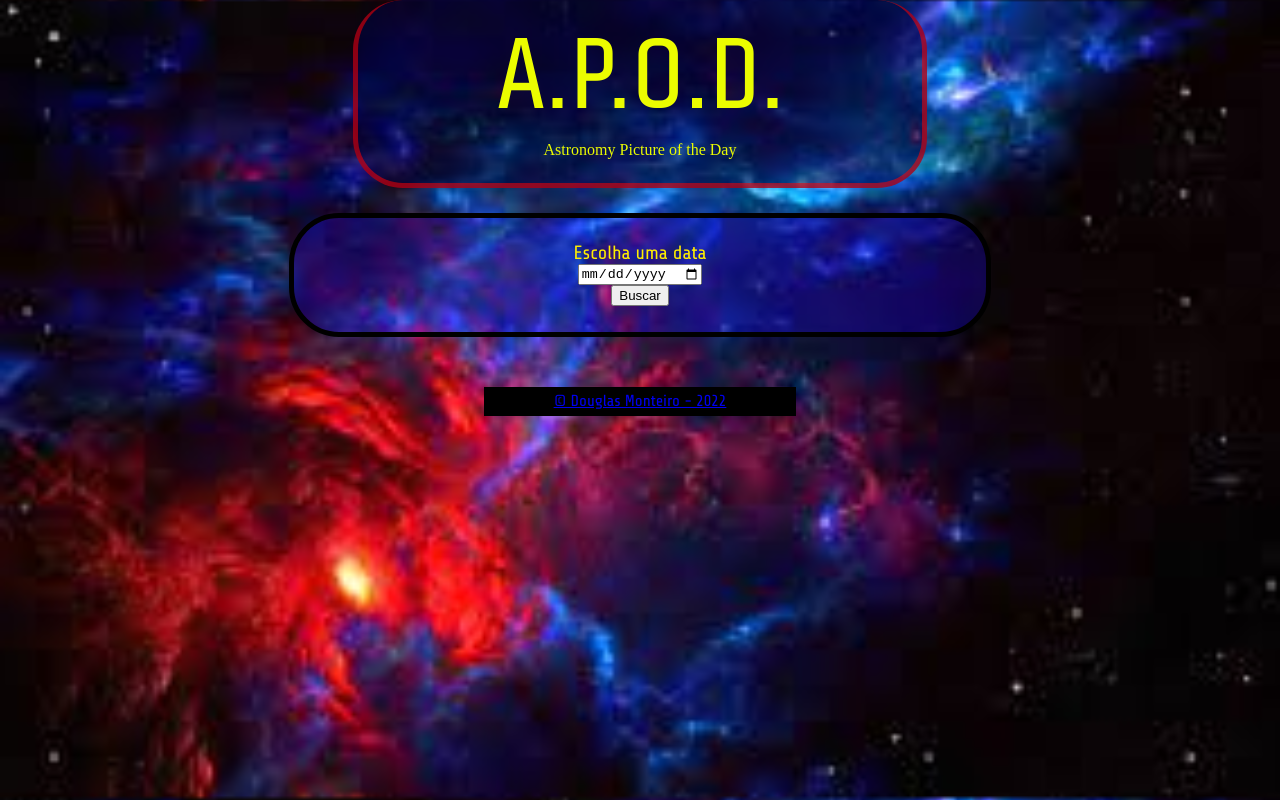
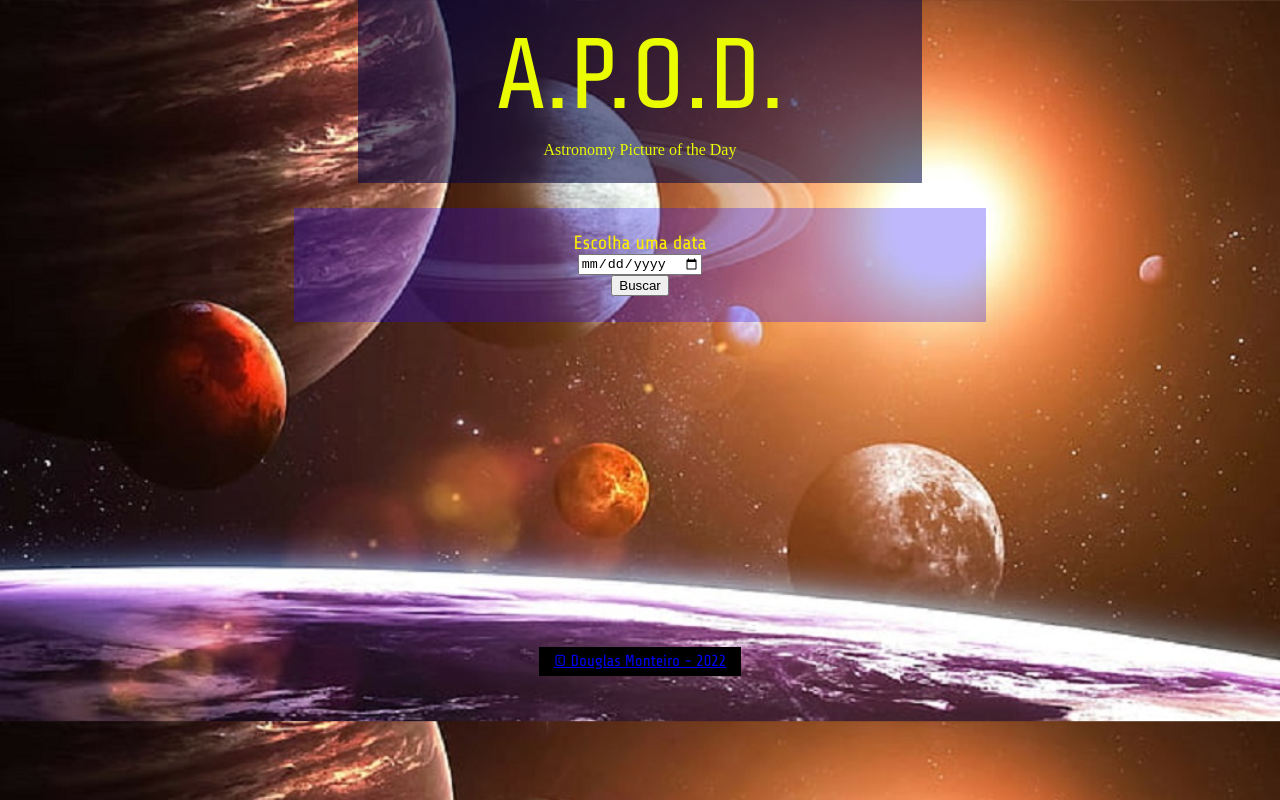
Before and after one commit to DougMont/APOD, a plain HTML site: page index.html in a window 1280 px wide. Drawn offline with Linux system fonts and the light colour scheme.

Commit message:
Atualizacao css background

```diff
--- a/script.js
+++ b/script.js
@@ -1,19 +1,22 @@
 let busca_btn = document.querySelector("#busca")
 
+//adicione um ouvinte de evento ao botão que executa a função paiNasa quando é clicado
 busca_btn.addEventListener("click", ()=>{
     console.log("button pressed")
     paiNasa()
 })
 
+//Uma função assíncrona para buscar dados da API.
 async function paiNasa(){
-    let chavinha = "8kLTRQ65abdOpgmvugfbH3pcOcD597ZhEiDlbjcp"
-    let resposta = await fetch(`https://api.nasa.gov/planetary/apod?api_key=${chavinha}`);
+    let chavinha = "y2gwcC29ClbjBI8V83DmJ8hEO9SMB1QvdsQsu3NZ"
+    let resposta = await fetch(`https://api.nasa.gov/planetary/apod?api_key=${chavinha}`)
     console.log(resposta)
     let data = await resposta.json()
     console.log(data)
     diaApi(data)
 }
 
+//função que faz algo com os dados recebidos da API. O nome da função deve ser personalizado para o que você está fazendo com os dados
 function diaApi(data){
     document.querySelector("#conteudo").innerHTML += data.explanation
     document.querySelector("#conteudo").innerHTML += `<img src="${data.url}">`
--- a/style.css
+++ b/style.css
@@ -1,7 +1,12 @@
 @import url('https://fonts.googleapis.com/css2?family=Share+Tech&display=swap');
 body{
-    background: url("./backimg.jpg");
+    background: url("./fotoback.jpg");
     background-size: cover;
+
+}
+body{
+    width: 100%;
+    height: 100%;
 
 }
 
@@ -13,9 +18,9 @@ body{
       text-align: center;
       padding: 2%;
       margin: 0 auto;
-      border-radius: 50px 50px;
+      /* border-radius: 50px 50px;
       border: 5px solid rgba(255, 0, 0, 0.541);
-      border-top: none;
+      border-top: none; */
   }
 
    h1{
@@ -40,8 +45,8 @@ body{
       background-color: #1e06f348 ;
       font-family: 'Share Tech', sans-serif;
       font-size: larger;
-      border-radius: 50px ;
-      border: 5px solid black;
+      /* border-radius: 50px ;
+      border: 5px solid black; */
   }
 
   .footerContainer{
@@ -62,3 +67,10 @@ body{
 
 .footerContainer a:hover{
     color: white
+
+}
+
+.footerContainer {
+    width: 190px;
+    margin-top: 300px;
+}
```
Also changed, not shown: backimg.jpg (deleted), fotoback.jpg (added).
